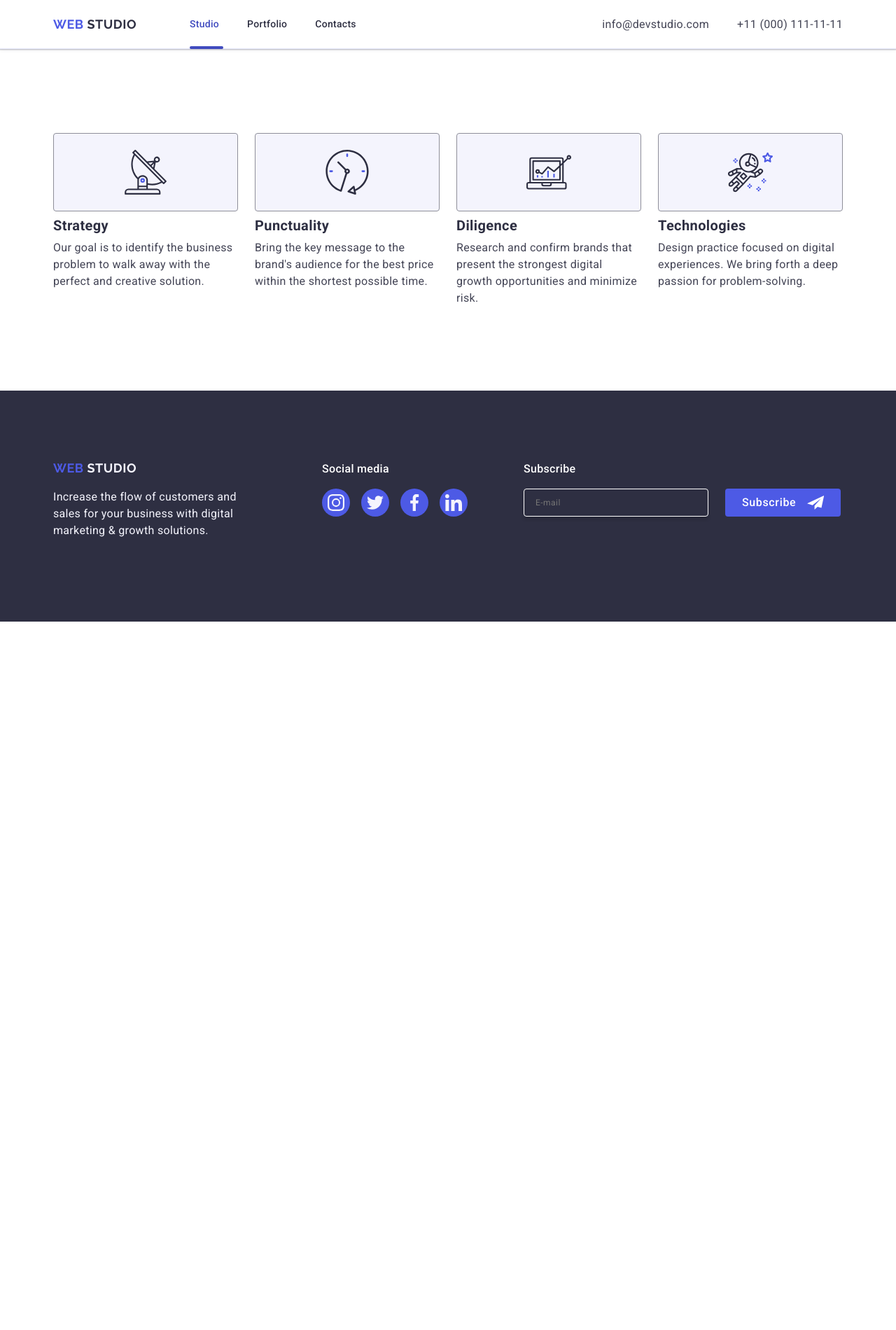
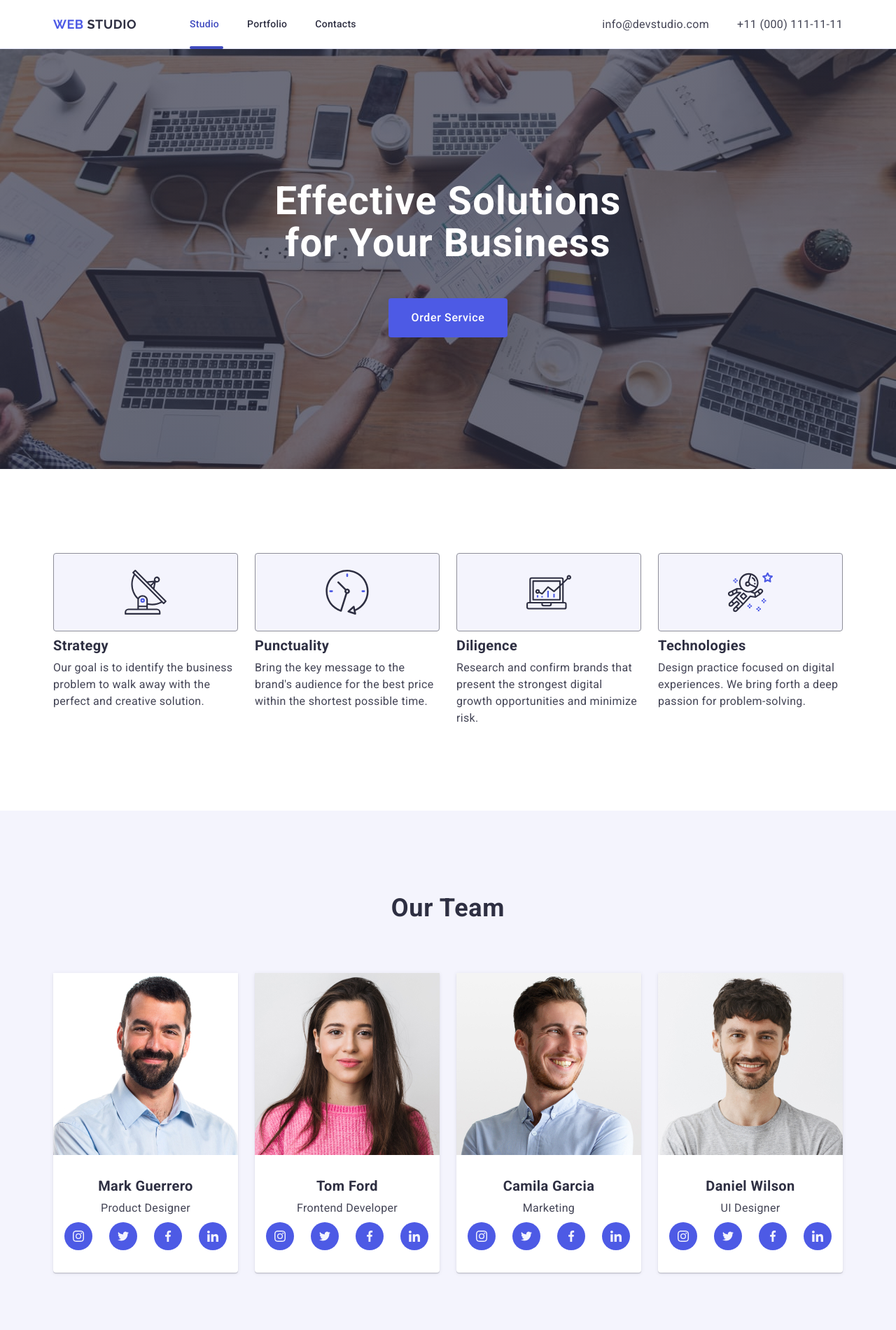
Before and after one commit to ZaietsMariana/goit-markup-hw-06, a plain HTML site: page index.html in a window 1280 px wide. Shown: the top 1900 px of the page at 70% size. Before the commit the page ends 888 px from the top, so only its background shows below. Drawn offline with nearby package versions, Linux system fonts and the light colour scheme.

Commit message:
Add css\style.css and index.html

```diff
--- a/css/style.css
+++ b/css/style.css
@@ -60,7 +60,8 @@ img {
     padding-right: 15px;
   }
 }
-/*======Header====== */
+
+/*---------------Header--------------------- */
 
 .page-header {
   border-bottom: 1px solid #e7e9fc;
@@ -80,7 +81,6 @@ img {
   display: flex;
   align-items: center;
   }
-
 
 .logo-web {
   color: #4d5ae5;
@@ -108,7 +108,8 @@ img {
 }
 
 
-/*====== Contacts======= */
+/*------------------ Contacts------------------*/
+
 .contacts {
   display: none;
   font-style: normal;
@@ -217,10 +218,11 @@ img {
   }
 }
 
-/*====Section 1 hero===== */
+/*----------------Section 1 hero------------------ */
 
 .hero {
-  padding: 188px 0;
+  /* padding: 188px 0; */
+  padding: 72px 0;
   background: #2e2f42;
   background-image:
   linear-gradient(to bottom,
@@ -231,22 +233,25 @@ img {
   background-repeat: no-repeat;
   background-position: center;
   background-size: cover;
-  max-width: 1440px;
+  max-width: 767px;
   margin: 0 auto;
 }
 
 .hero-title {
   color: #fff;
-  font-size: 56px;
-  line-height: 1.07;
+  font-size: 36px;
+  font-weight: 700;
+  line-height: 1.11;
   text-align: center;
   letter-spacing: 0.02em;
-  max-width: 496px;
   margin: 0 auto;
-  margin-bottom: 48px;
+  margin-bottom: 72px;
+  width: 169px;
+  height: 160px;
 }
 
-.button {
+
+.hero-button {
   cursor: pointer;
   color: #fff;
   background: #4d5ae5;
@@ -262,8 +267,6 @@ img {
   align-items: flex-start;
   gap: 10px;
   margin: 0 auto;
-  min-width: 169px;
-  height: 56px;
   border: none;
   transition-property: background-color;
   transition-duration: 250ms;
@@ -274,12 +277,37 @@ img {
 .button:focus {
   background-color: #404bbf;
 }
-/* ================== */
 
+@media screen and (min-width: 768px) {
 
-/*===Section 2 Our strengths===*/
+.hero {
+  padding: 112px 0;
+  max-width: 1157px;
+}
+
+.hero-title{
+font-size: 56px;
+width: 496px;
+height: 120px;
+line-height: 1.07;
+margin-bottom: 36px;
+}
+}
+
+@media screen and (min-width: 1158px){
+
+.hero {
+padding: 188px 0;
+max-width: 1440px;
+}
+.hero-title{
+margin-bottom: 48px;
+}
+}
+
+/*------------Section 2 Our strengths---------*/
+
 .section-strengths{
-  /* padding: 120px 0; */
   padding: 96px 0;
 }
 
@@ -287,8 +315,6 @@ img {
   display: flex;
   flex-wrap: wrap;
   gap: 72px;
-  /* gap: 24px; */
-
 }
 
  .strengths-item{
@@ -412,13 +438,13 @@ align-items: center;
     letter-spacing: 0.02em;
   }
 }
-/* =============== */
 
 
-/*===Section 3 Our Team===*/
+/*--------------Section 3 Our Team-----------------*/
 .team {
   background-color: #f4f4fd;
-  padding: 120px 0;
+  padding: 96px 0;
+  /* padding: 120px 0; */
 }
 
 .second-title {
@@ -434,14 +460,18 @@ align-items: center;
 
 .team-list {
   display: flex;
-  gap: 24px;
+  flex-wrap: wrap;
+  gap: 72px;
+  justify-content: center;
+  /* gap: 24px; */
 }
 
-.team-list .team-item {
+ .team-item {
   background-color: #FFF;
+  max-width: 264px;
   border-radius: 0px 0px 4px 4px;
-  width: calc((100% - 72px) / 4);
   box-shadow: 0px 2px 1px 0px rgba(46, 47, 66, 0.08), 0px 1px 1px 0px rgba(46, 47, 66, 0.16), 0px 1px 6px 0px rgba(46, 47, 66, 0.08);
+  /* width: calc((100% - 72px) / 4); */
 }
 
 
@@ -518,13 +548,47 @@ width: 40px;
   background-repeat: no-repeat;
 
 }
-/* =============== */
+
+@media screen and (min-width: 768px){
+
+  .team {
+    padding: 96px 108px;
+  }
+
+ .team-list{
+  justify-content: center;
+  column-gap: 24px;
+  flex-direction: row;
+  row-gap: 64px;
+ }
+
+ .team-item {
+  width: calc((100% - 24px) / 2);
+ }
+}
+
+@media screen and (min-width: 1158px){
+
+ .team {
+  padding: 120px 0;
+    }
+
+  .team-list{
+    flex-wrap: nowrap;
+    gap: 24px;
+  }
+
+  .team-item {
+  width: calc((100% - 72px) / 4);
+     }
+}
 
 
-/*===Section 4 Our Portfolio===*/
+/*------------Section 4 Portfolio--------------*/
 
  .portfolio{
-  padding: 120px 0 120px 0
+  padding: 96px 0;
+  /* padding: 120px 0; */
 }
 
 .second-portfolio-title{
@@ -540,14 +604,13 @@ width: 40px;
 .portfolio-list{
   display: flex;
   flex-wrap: wrap;
-  column-gap: 24px;
-  row-gap: 48px;
   padding-left: 0;
   padding-right: 0;
+  gap: 48px;
+  justify-content: center;
  }
 
- .portfolio-list .portfolio-item{
-  width: calc((100% - 48px) / 3);
+ .portfolio-item{
   display: block;
  }
 
@@ -613,12 +676,41 @@ width: 40px;
   letter-spacing: 0.02em;
 }
 
+@media screen and (min-width: 768px) {
 
-/*=====Footer=====*/
+  .portfolio-list{
+  justify-content: center;
+  column-gap: 24px;
+  row-gap: 72px;
+  flex-direction: row;
+ }
+
+ .portfolio-item {
+  width: calc((100% - 24px) / 2);
+ }
+
+}
+
+@media screen and (min-width: 1158px) {
+
+.portfolio{
+  padding: 120px 0;
+}
+
+ .portfolio-list{
+  row-gap: 48px;
+ }
+
+ .portfolio-item{
+  width: calc((100% - 48px) / 3);
+ }
+}
+
+
+/* -------------------Footer ---------------------*/
 
 .logo-discription {
   background: #2e2f42;
-  /* padding: 100px 0; */
   padding: 96px 0;
 }
 
@@ -626,7 +718,6 @@ width: 40px;
   display: flex;
   flex-direction: column;
   gap: 72px;;
-  /* align-items: baseline; */
   }
 
 
@@ -634,9 +725,6 @@ width: 40px;
   display: flex;
   flex-direction: column;
   align-items: center;
-  justify-content: center;
-  /* width: 264px;
-  margin-right: 120px; */
 }
 
 .logo-web-footer{
@@ -648,12 +736,11 @@ width: 40px;
   font-size: 18px;
   font-style: normal;
   font-weight: 700;
-  line-height: 1.16;
+  line-height: 1.17;
   letter-spacing: 0.03em;
   text-transform: uppercase;
   flex-shrink: 0;
   margin-bottom: 18px;
-  /* margin-bottom: 16px; */
 }
 
 .second-logostudio {
@@ -714,13 +801,10 @@ width: 40px;
   background-color: #31D0AA;
 }
 
-/* -----footer input----- */
-
 .footer-input{
   display: flex;
   flex-direction: column;
   align-items: center;
-  /* margin-left: 80px; */
 }
 
 .mail-input{
@@ -738,13 +822,10 @@ width: 40px;
   flex-direction:column;
   align-items: center;
   gap: 16px;
-  /* max-width: 453px; */
-  /* gap: 24px; */
 }
 
 .footer-label{
   display: flex;
-  /* gap: 24px; */
 }
 
 .form-input{
@@ -827,6 +908,8 @@ width: 40px;
 
     .logo-discription{
     padding: 100px 0;
+    max-width: 1440px;
+    margin: 0 auto;
     }
 
     .footer-one{
@@ -844,7 +927,6 @@ width: 40px;
     .footer-input{
     margin-left: 80px;
       }
-
     }
 
   /*Modal */
--- a/index.html
+++ b/index.html
@@ -53,16 +53,16 @@
     <main>
 
 
-        <!-- Section 1 hero -->
-        <!-- <section class="hero section">
+        <!-------------- Section 1 hero ------------------------>
+        <section class="hero section">
             <div class="hero-container container">
                 <h1 class="hero-title">Effective Solutions for Your Business</h1>
-                <button class="button" type="button">Order Service</button>
+                <button class="hero-button" type="button">Order Service</button>
             </div>
-        </section> -->
+        </section>
 
 
-        <!--Section 2 Our strengths<-->
+        <!-------------Section 2 Our strengths<----------------->
         <section class="section-strengths section">
             <div class="strengths container">
                 <h2 class="visually-hidden">Our strengths</h2>
@@ -122,9 +122,9 @@
         </section>
 
 
-        <!-- Section 3 Our Team -->
-        <!-- <section class="team section">
-            <div class="container">
+        <!------------ Section 3 Our Team------------------------->
+        <section class="team section">
+            <div class="container team-container">
                 <h2 class="second-title">Our Team</h2>
                 <ul class="team-list">
                     <li class="team-item">
@@ -280,10 +280,10 @@
                     </li>
                 </ul>
             </div>
-        </section> -->
+        </section>
 
-        <!--Section Our Portfolio -->
-        <!-- <section class="portfolio section">
+        <!--Section 4 Portfolio -->
+        <section class="portfolio section">
             <div class="container">
                 <h2 class="second-portfolio-title">Our Portfolio</h2>
                 <ul class="portfolio-list">
@@ -378,9 +378,9 @@
                 </ul>
             </div>
         </section>
-    </main> -->
+    </main>
 
-        <!-- Footer -->
+    <!-------------------- Footer------------------------------->
     <footer class="logo-discription">
         <div class="container footer-one">
             <div class="footer-logo">
@@ -390,7 +390,7 @@
                 <p class="foorer-text">
                     Increase the flow of customers and sales for your business with digital marketing & growth
                     solutions.
-                    </p><br>
+                </p>
             </div>
             <div class="footer-container">
                 <p class="footer-icon-text">Social media</p>
@@ -429,8 +429,7 @@
                 <p class="mail-input">Subscribe</p>
                 <form class="form" autocomplete="off">
                     <label class="footer-label" for="user-mail">
-                            <input class="form-input" id="user-mail" type="email" name="user-mail"
-                                placeholder="E-mail" />
+                        <input class="form-input" id="user-mail" type="email" name="user-mail" placeholder="E-mail" />
                     </label>
                     <button class="footer-button-input" type="submit">Subscribe
                         <svg class="subscribe-icon" width="24" height="24">
```
Lines whose indentation alone changed are shown as unchanged.
